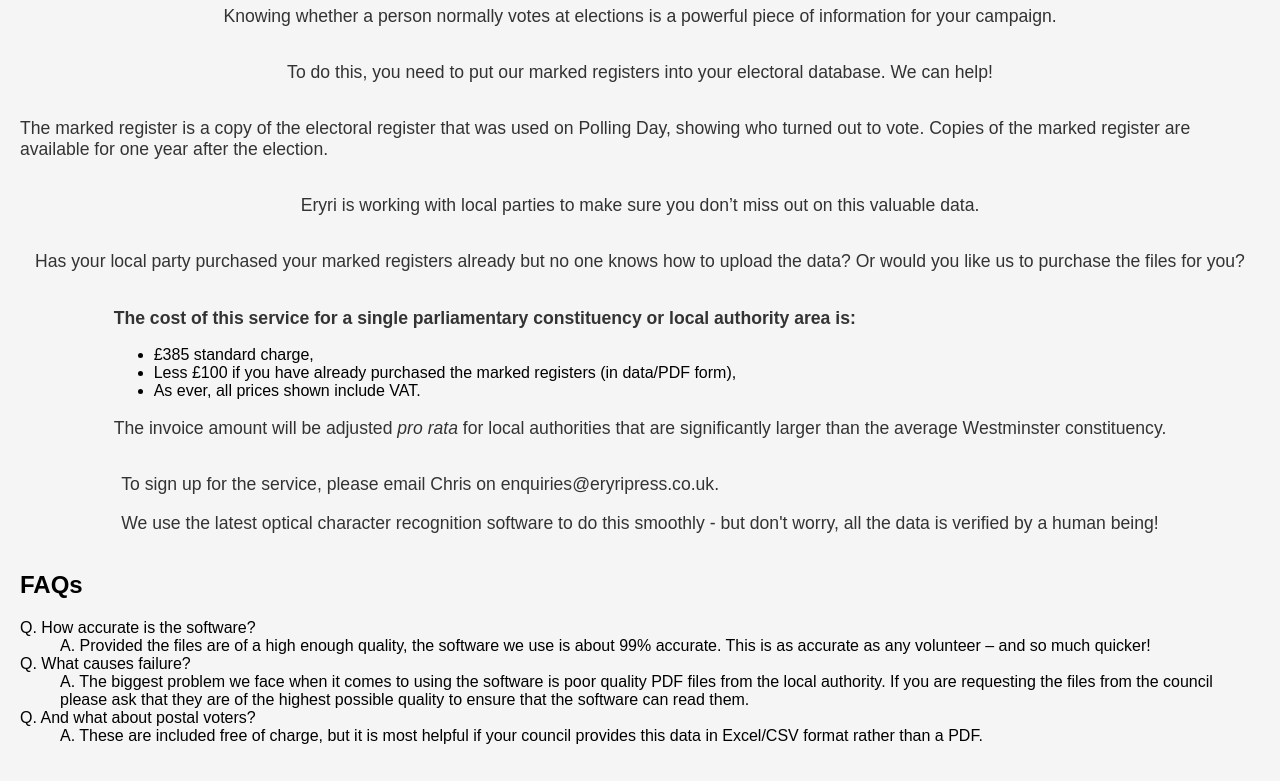
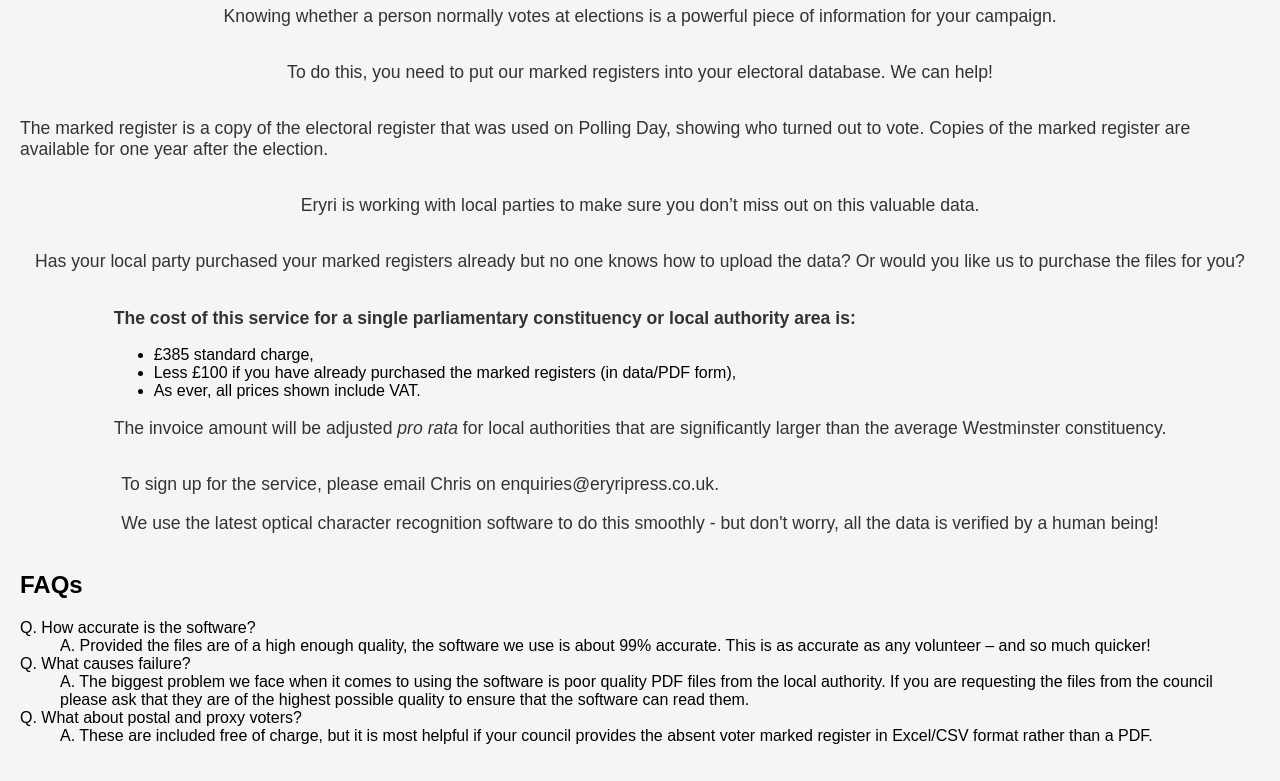
Before and after one commit to jamietwells/eryripress, a plain HTML site: page data/index.html in a window 1280 px wide. Shown: the part 158-939 px from the top of the page. Drawn offline with Linux system fonts and the light colour scheme; files that its build step writes are made by us from their sources; files whose address does not match are found by name.

Commit message:
Update index.html

```diff
--- a/data/index.html
+++ b/data/index.html
@@ -43,8 +43,8 @@
             <dt>Q. What causes failure?</dt>
             <dd>A. The biggest problem we face when it comes to using the software is poor quality PDF files from the local authority. If you are requesting the files from the council please ask that they are of the highest possible quality to ensure that the software can read them.</dd>
 
-            <dt>Q. And what about postal voters?</dt>
-            <dd>A. These are included free of charge, but it is most helpful if your council provides this data in Excel/CSV format rather than a PDF.</dd>
+            <dt>Q. What about postal and proxy voters?</dt>
+            <dd>A. These are included free of charge, but it is most helpful if your council provides the absent voter marked register in Excel/CSV format rather than a PDF.</dd>
         </dl>
     </div>
 
```
